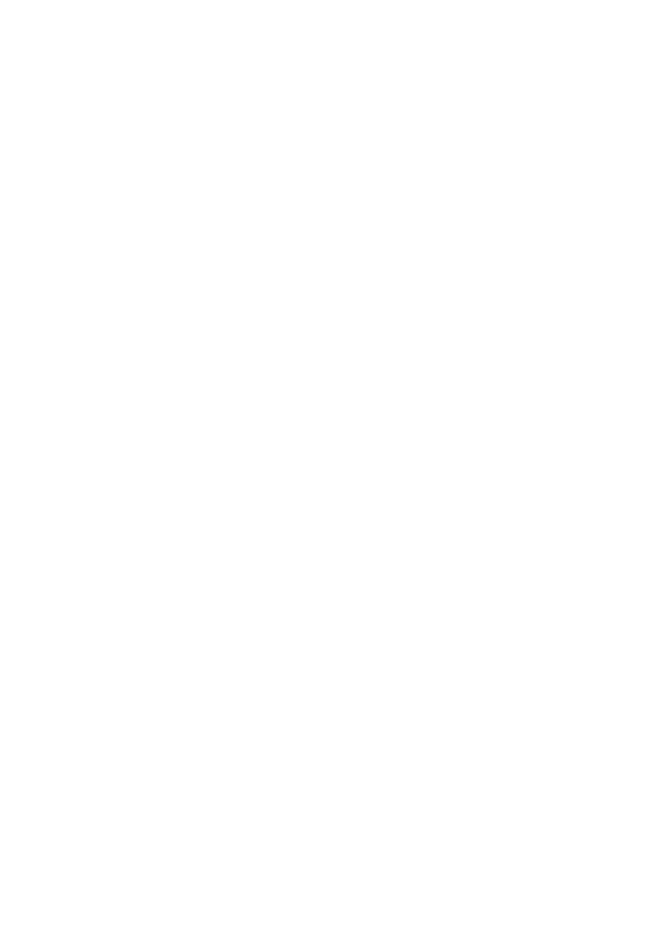
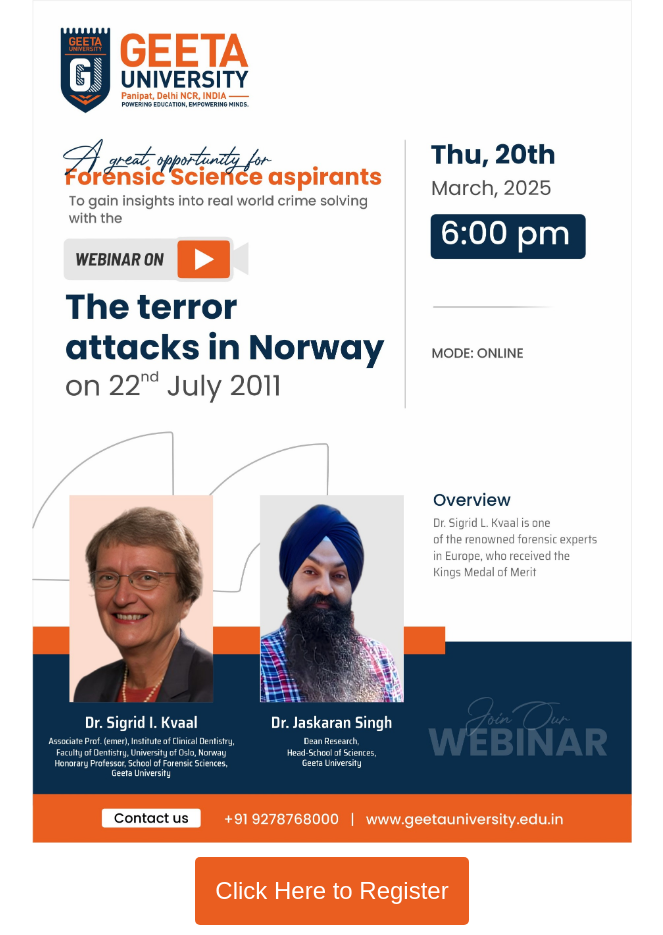
Before and after one commit to MrZorawaR/image, a plain HTML site: page index.html in a window 1280 px wide. Shown: the whole page, without its empty margins (308-971 px from the left). Before the commit the page ends 800 px from the top, so only its background shows below. Drawn offline with Linux system fonts and the light colour scheme.

Commit message:
added more images

```diff
--- a/index.html
+++ b/index.html
@@ -1,11 +1,22 @@
 <!DOCTYPE html>
 <html lang="en">
+
 <head>
     <title>Mailer</title>
 </head>
-<body>
-    <a href="">
 
-    </a>
+<body style="margin: 0; padding: 0;">
+    <div style="display: flex; justify-content: center; align-items: center; flex-direction: column; gap: 10px;">
+        <div style="width: 600px;">
+            <a href="https://forms.gle/y4ryLo3hF3GWN2uc8" target="_blank">
+                <img src="https://raw.githubusercontent.com/MrZorawaR/image/refs/heads/main/image.jpg"
+                    style="max-width: 100%;" />
+            </a>
+        </div>
+        <a href="https://forms.gle/y4ryLo3hF3GWN2uc8" target="_blank" style="margin-bottom: 10px;">
+            <button style="cursor: pointer; background-color: #EA5E20; padding: 20px;border: none; border-radius: 5px; color:white; font-size: x-large;">Click Here to Register</button>
+        </a>
+    </div>
 </body>
+
 </html>
```
Also changed, not shown: 10.png (added), 11.png (added), 12.png (added), 13.png (added), 15.png (added), 16.png (added), 17.png (added), 18.png (added), 20.png (added), 21.png (added), 3.jpg (added), 6.png (added), 7.png (added), 8.png (added), 2 more files, 2 other files.
